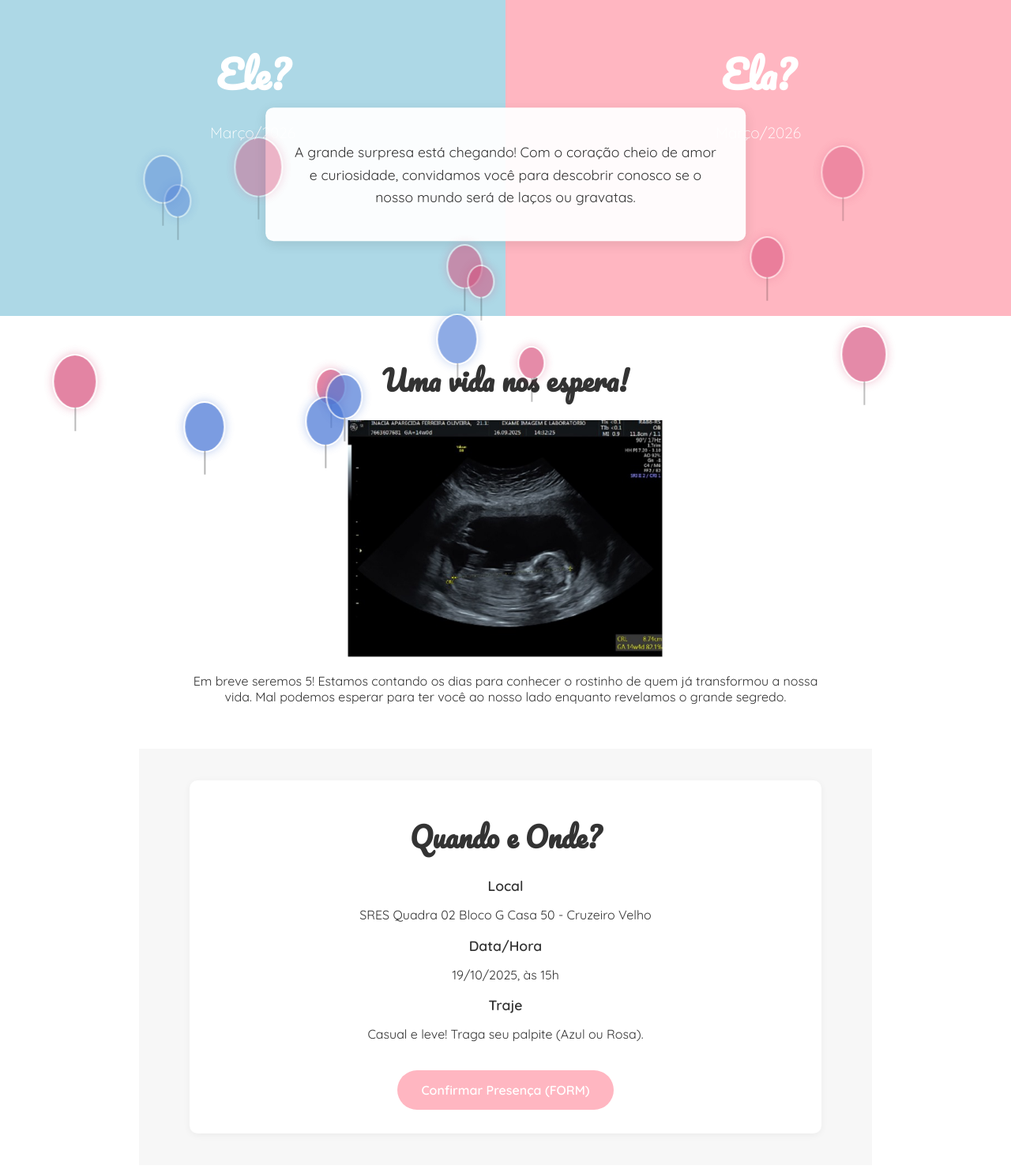
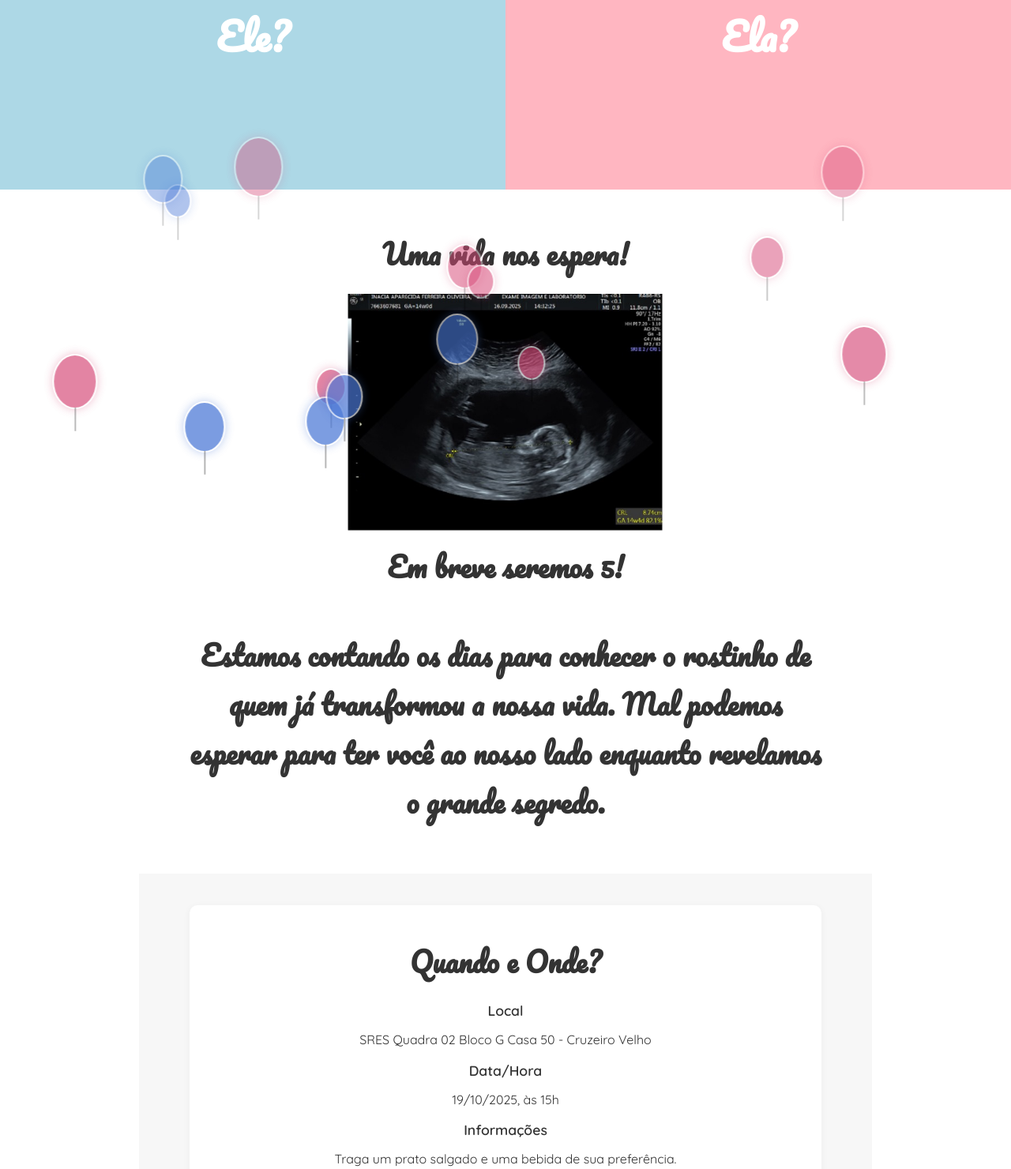
Before and after one commit to flavionascimentob/cha_revelacao, a plain HTML site: page index.html in a window 1280 px wide. Shown: the part 160-1640 px from the top of the page at 79% size. Drawn offline with Linux system fonts and the light colour scheme.

Commit message:
Refactor index.html structure and content

```diff
--- a/index.html
+++ b/index.html
@@ -52,7 +52,7 @@
         .hero-section {
             display: flex;
             position: relative;
-            min-height: 70vh; /* Altura mínima para ocupar a tela */
+            min-height: 50vh; /* Altura mínima para ocupar a tela */
             overflow: hidden;
         }
 
@@ -288,24 +288,22 @@
 <body>
 
     <header class="hero-section">
+
         <div class="half blue">
             <h1 class="title">Ele?</h1>
-            <p class="subtitle">Março/2026</p>
         </div>
         <div class="half pink">
             <h1 class="title">Ela?</h1>
-            <p class="subtitle">Março/2026</p>
         </div>
 
-        <div class="central-message">
-            <p>A grande surpresa está chegando! Com o coração cheio de amor e curiosidade, convidamos você para descobrir conosco se o nosso mundo será de laços ou gravatas.</p>
-        </div>
     </header>
 
     <section class="section baby-info">
         <h2>Uma vida nos espera!</h2>
         <img src="img/ultra_bebe.jpg" alt="Ele ou Ela? " width="400" height="300">
-        <p>Em breve seremos 5! Estamos contando os dias para conhecer o rostinho de quem já transformou a nossa vida. Mal podemos esperar para ter você ao nosso lado enquanto revelamos o grande segredo.</p>
+        <h2>Em breve seremos 5!</h2><br>
+        <h2>Estamos contando os dias para conhecer o rostinho de quem já transformou a nossa vida. Mal podemos esperar para ter você ao nosso lado enquanto revelamos o grande segredo.</h2>
+        <p></p>
     </section>
 
     <section class="section details-section">
@@ -323,11 +321,11 @@
             </div>
 
             <div class="detail-item">
-                <h3>Traje</h3>
-                <p>Casual e leve! Traga seu palpite (Azul ou Rosa).</p>
+                <h3>Informações</h3>
+                <p>Traga um prato salgado e uma bebida de sua preferência.</p>
             </div>
 
-            <a href="https://forms.gle/aevbgx6jJS1DJnYN7" target="_blank" class="rsvp-button">Confirmar Presença (FORM)</a>
+            <a href="https://forms.gle/fgoXG57qcEcfTBN17" target="_blank" class="rsvp-button">Confirmar Presença (FORM)</a>
         </div>
     </section>
 
```
